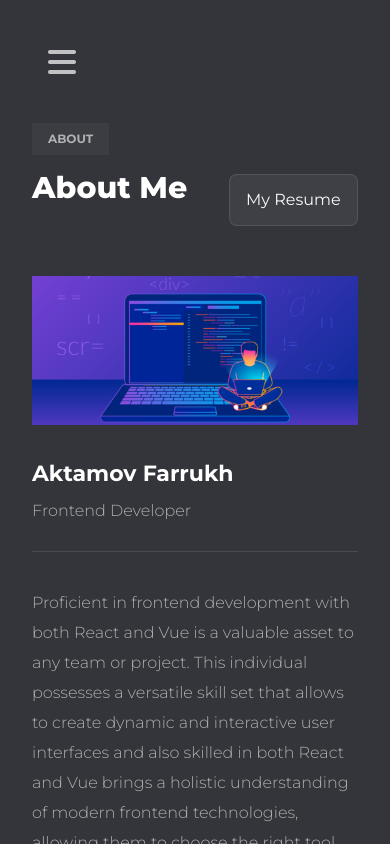
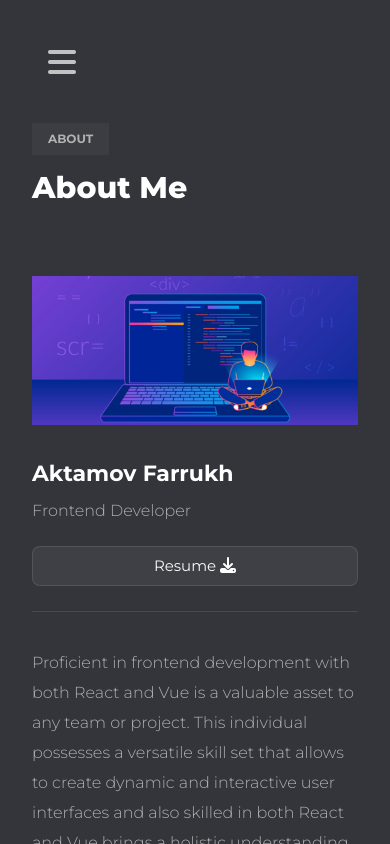
Before and after one commit to aftuit/portfolio, a Vue app: page /about in a window 390 px wide. Built offline with nearby package versions, Linux system fonts and the light colour scheme.

Commit message:
CV added

```diff
--- a/src/components/About/About.vue
+++ b/src/components/About/About.vue
@@ -1,18 +1,20 @@
 <template>
   <div class="container">
     <div class="about-content">
-      <div class="box d-flex justify-content-between align-items-center">
         <Title :badge="'ABOUT'" :text="'About Me'" />
-      <a href="/assets/CV.pdf" class="d-block text-decoration-none text-light my-resume">My Resume</a>
-      </div>
+
       <div class="detail-content">
         <img src="../../assets/img/about.png" alt="" class="w-100 h-100" />
 
-        <div class="bio my-3 section">
-          <h2 class="fw-bold">Aktamov Farrukh</h2>
-          <p class="text-white-50 mb-0">Frontend Developer</p>
+        <div class="bio my-3 section ">
+          <div class="d-flex justify-content-between flex-box-content">
+          <div>
+            <h2 class="fw-bold">Aktamov Farrukh</h2>
+            <p class="text-white-50 mb-0">Frontend Developer</p>
+          </div>
+          <a href="/assets/CV.pdf" class="d-block text-decoration-none text-light my-resume">Resume <i class="fa-solid fa-download" style="color: #ffffff;"></i></a>
         </div>
-
+      </div>
         <div class="short-description section">
           <p class="text-white-50 mb-0 text-wrap">
             Proficient in frontend development with both React and Vue is a
--- a/src/components/About/style.css
+++ b/src/components/About/style.css
@@ -6,17 +6,13 @@
     padding: 60px 40px 0;
 }
 .my-resume{
+    margin-top: 20px;
     width: 200px;
     border: 1px solid rgba(255,255,255,0.1);
-    padding: 10px;
+    padding: 6px;
     text-align: center;
     border-radius: 8px;
     background-color: rgba(255,255,255,0.06);
-}
-@media (max-width: 400px) {
-    .about-content{
-        padding: 45px 20px 0;
-    }
 }
 .bio h2{
     font-size: 22px;
@@ -35,3 +31,20 @@
 ul li {
     list-style-type: none;
 }
+
+    @media (max-width: 400px) {
+        .about-content{
+            padding: 45px 20px 0;
+        }
+    }
+
+    @media (max-width: 767px) {
+        .flex-box-content{
+            flex-direction: column;
+        }
+        .my-resume{
+            width: 100%;
+            padding: 4px;
+            font-size: 15px;
+        }
+    }
```
